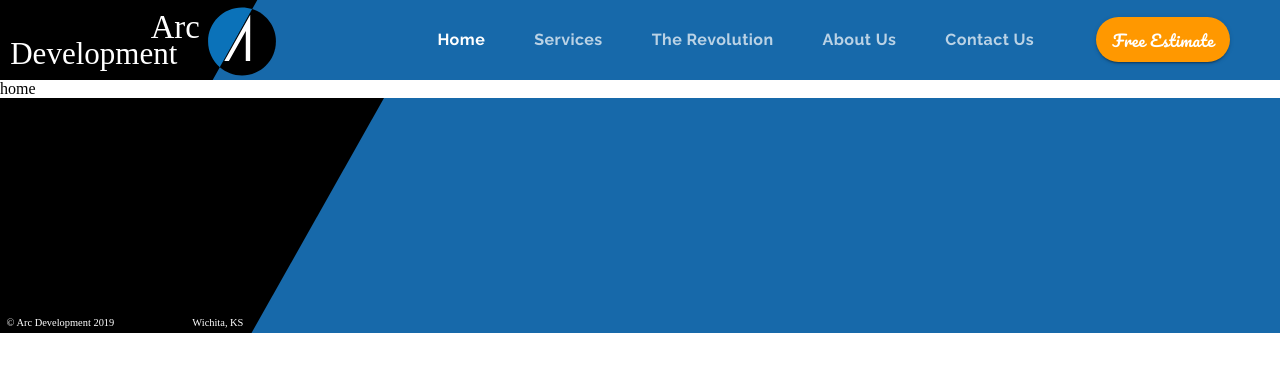
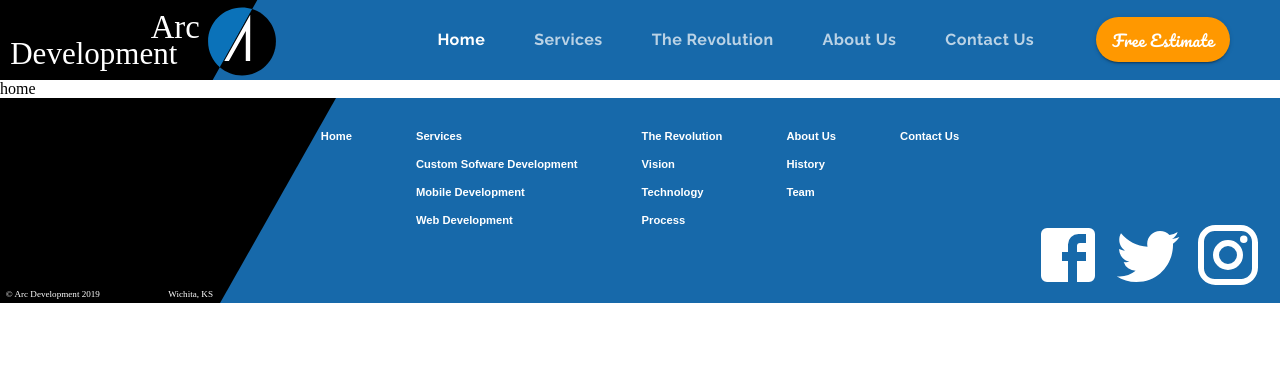
Before and after one commit to samandar-boymurodov/Arc-Development, a React (Create React App) app: page / in a window 1280 px wide. Shown: the top 372 px of the page. Built offline with nearby package versions, Linux system fonts and the light colour scheme.

Commit message:
Footer is done

```diff
--- a/src/components/App.js
+++ b/src/components/App.js
@@ -1,3 +1,4 @@
+import React from 'react'
 import { ThemeProvider } from "@material-ui/styles/"
 import { Theme } from './UI/Theme'
 import Header from './UI/Header'
@@ -7,10 +8,13 @@ import { Links } from './Utils/Links'
 import { Footer } from './UI/Footer'
 
 function App() {
+  const [tab, setTab] = React.useState(0)
+  const [serviceOp, setServiceOp] = React.useState()
+
   return (
     <ThemeProvider theme={Theme}>
       <BrowserRouter>
-        <Header />
+        <Header tab={tab} setTab={setTab} serviceOp={serviceOp} setServiceOp={setServiceOp} />
         <Switch>
           <Route exact path={Links.home} component={() => <div>home</div>}/>
           <Route exact path={Links.services} component={() => <div>services</div>}/>
@@ -19,7 +23,7 @@ function App() {
           <Route exact path={Links.contact} component={() => <div>contact</div>}/>
           <Route exact path={Links.estimate} component={() => <div>estimate</div>}/>
         </Switch>
-        <Footer />
+        <Footer tab={tab} setTab={setTab} serviceOp={serviceOp} setServiceOp={setServiceOp}/>
       </BrowserRouter>
     </ThemeProvider>
   );
--- a/src/components/UI/Footer.js
+++ b/src/components/UI/Footer.js
@@ -1,6 +1,14 @@
 import { makeStyles } from '@material-ui/styles'
-import { Theme } from './Theme'
 import fLogo from '../../assets/Footer Adornment.svg'
+import { Grid,Hidden } from '@material-ui/core'
+import { Link } from 'react-router-dom'
+import { Links } from '../Utils/Links'
+import { Facebook, Instagram, Twitter } from '@material-ui/icons'
+
+// // icons import
+// import facebook from '../../assets/facebook.svg'
+// import twitter from '../../assets/twitter.svg'
+// import instagram from '../../assets/instagram.svg'
 
 const useStyles = makeStyles(theme => ({
     footer: {
@@ -9,9 +17,9 @@ const useStyles = makeStyles(theme => ({
         zIndex: "1302",
         position: "relative",
         "& img": {
-            width: "24rem",
+            width: "21rem",
             [theme.breakpoints.down("md")]: {
-                width: "22rem",
+                width: "20rem",
             },
             [theme.breakpoints.down("sm")]: {
                 width: "12rem",
@@ -19,16 +27,183 @@ const useStyles = makeStyles(theme => ({
 
             verticalAlign: "bottom"
         }
+    },
+    gridContainer: {
+        position: "absolute",
+        top: "0"
+    },
+    link: {
+        color: "white",
+        fontFamily: "Arial",
+        fontWeight: "bold",
+        fontSize: "0.7rem",
+        textDecoration: "none"
+    },
+    gridItem: {
+        margin: "2rem"
+    },
+    icon: {
+        width: "3em",
+        height: "3em",
+        color: "white",
+        [theme.breakpoints.down("xs")]: {
+            width: "2em",
+            height: "2em",
+        }
+    },
+    iconContainer: {
+        position: "absolute",
+        marginTop: "-5.5rem",
+        right: "1rem",
+        [theme.breakpoints.down("xs")]: {
+          right: "0.6rem"
+        }
     }
 
 }))
 
-export const Footer = () => {
+export const Footer = ({setTab, setServiceOp}) => {
     const classes = useStyles()
 
     return (
         <footer className={classes.footer}>
             <img src={fLogo} alt="Footer logo" />
+            <Hidden smDown>
+                <Grid
+                    container
+                    direction="row"
+                    className={classes.gridContainer}
+                    justify="center">
+                    <Grid item className={classes.gridItem}>
+                        <Grid container direction="column" spacing={2}>
+                            <Grid
+                                item
+                                className={classes.link}
+                                component={Link}
+                                to={Links.home}
+                                onClick={()=> setTab(0)}>
+                                Home
+                            </Grid>
+                        </Grid>
+                    </Grid>
+                    <Grid item className={classes.gridItem}>
+                        <Grid container direction="column" spacing={2}>
+                            <Grid
+                                item
+                                className={classes.link}
+                                component={Link}
+                                to={Links.services}
+                                onClick={()=> setTab(1)}>
+                                Services
+                            </Grid>
+                            <Grid item
+                                className={classes.link}
+                                component={Link}
+                                to={Links.customsofware}
+                                onClick={()=> {setTab(1); setServiceOp(0)}}>
+                                Custom Sofware Development
+                            </Grid>
+                            <Grid item
+                                className={classes.link}
+                                component={Link}
+                                to={Links.mobiledevelopment}
+                                onClick={()=> {setTab(1); setServiceOp(1)}}>
+                                Mobile Development
+                            </Grid>
+                            <Grid item
+                                className={classes.link}
+                                component={Link}
+                                to={Links.websitedevelopment}
+                                onClick={()=> {setTab(1); setServiceOp(2)}}>
+                                Web Development
+                            </Grid>
+                        </Grid>
+                    </Grid>
+                    <Grid item className={classes.gridItem}>
+                        <Grid container direction="column" spacing={2}>
+                            <Grid item
+                                className={classes.link}
+                                component={Link}
+                                to={Links.revolution}
+                                onClick={()=> setTab(2)}>
+                                The Revolution
+                            </Grid>
+                            <Grid item
+                                className={classes.link}
+                                component={Link}
+                                to={Links.revolution}
+                                onClick={()=> setTab(2)}>
+                                Vision
+                            </Grid>
+                            <Grid item
+                                className={classes.link}
+                                component={Link}
+                                to={Links.revolution}
+                                onClick={()=> setTab(2)}>
+                                Technology
+                            </Grid>
+                            <Grid item
+                                className={classes.link}
+                                component={Link}
+                                to={Links.revolution}
+                                onClick={()=> setTab(2)}>
+                                Process
+                            </Grid>
+                        </Grid>
+                    </Grid>
+                    <Grid item className={classes.gridItem}>
+                        <Grid container direction="column" spacing={2}>
+                            <Grid item
+                                className={classes.link}
+                                component={Link}
+                                to={Links.about}
+                                onClick={()=> setTab(3)}>
+                                About Us
+                            </Grid>
+                            <Grid item
+                                className={classes.link}
+                                component={Link}
+                                to={Links.about}
+                                onClick={()=> setTab(3)}>
+                                History
+                            </Grid>
+                            <Grid item
+                                className={classes.link}
+                                component={Link}
+                                to={Links.about}
+                                onClick={()=> setTab(3)}>
+                                Team
+                            </Grid>
+                        </Grid>
+                    </Grid>
+                    <Grid item className={classes.gridItem} >
+                        <Grid container direction="column" spacing={2}>
+                            <Grid item
+                                className={classes.link}
+                                component={Link}
+                                to={Links.contact}
+                                onClick={()=> setTab(4)}>
+                                Contact Us
+                            </Grid>
+                        </Grid>
+                    </Grid>
+                </Grid>
+            </Hidden>
+            <Grid
+                container
+                justify="flex-end"
+                className={classes.iconContainer}
+                spacing={1}>
+                <Grid item component={"a"} href="https://facebook.com" target="_blank">
+                    <Facebook className={classes.icon}/>
+                </Grid>
+                <Grid item component={"a"} href="https://twitter.com" target="_blank">
+                    <Twitter className={classes.icon} />
+                </Grid>
+                <Grid item component={"a"} href="https://instagram.com" target="_blank">
+                    <Instagram className={classes.icon}/>
+                </Grid>
+            </Grid>
         </footer>
     )
 }
--- a/src/components/UI/Header.js
+++ b/src/components/UI/Header.js
@@ -113,10 +113,8 @@ const useStyles = makeStyles((theme) => ({
     }
 }))
 
-export default function Header() {
-    const [tab, setTab] = React.useState(0)
+export default function Header({tab, setTab, serviceOp, setServiceOp}) {
     const [anchorEl, setAnchorEl] = React.useState()
-    const [serviceOp, setServiceOp] = React.useState()
     const [drawerOpen, setDrawerOpen] = React.useState()
 
     const history = useHistory()
@@ -173,7 +171,7 @@ export default function Header() {
             default:
                 break;
         }
-    }, [setTab, history.location.pathname, serviceOp, tab])
+    }, [setTab, history.location.pathname, serviceOp, setServiceOp, tab])
 
     const classes = useStyles()
 
```
